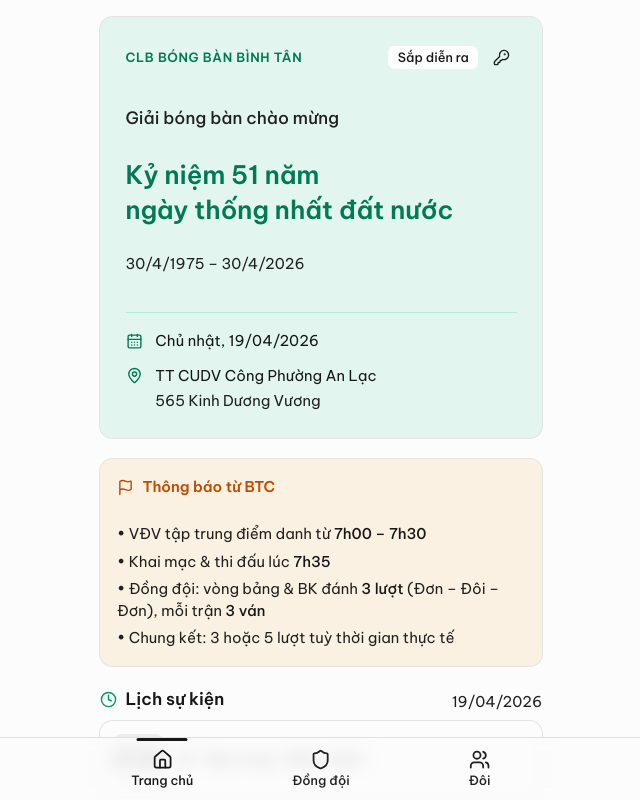
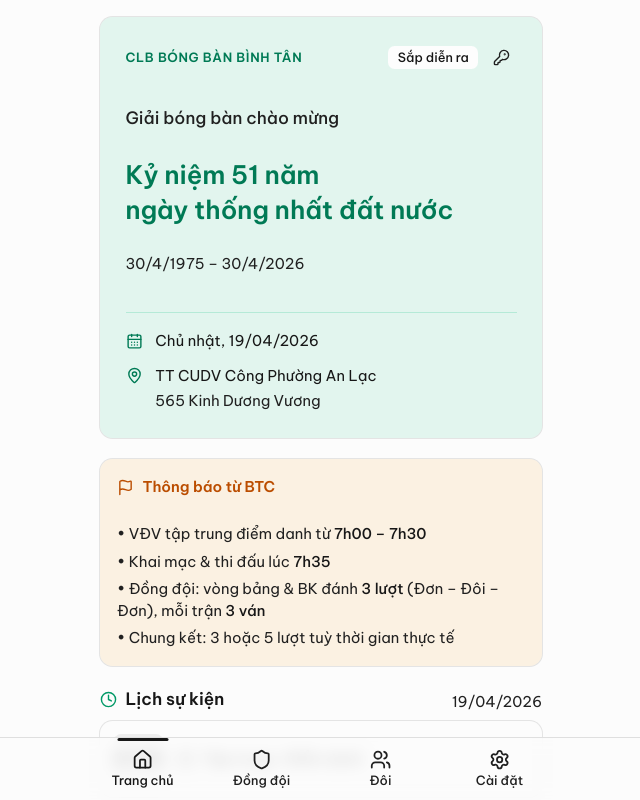
Before and after one commit to nguyenphuhao/pingpong304, a Next.js app: page / in a window 1280 px wide. Shown: the top 800 px of the page, without its empty margins (319-959 px from the left). Built offline with nearby package versions, Linux system fonts and the light colour scheme.

Commit message:
feat(nav): add 4th Settings tab to BottomNav with button support

```diff
--- a/src/app/_BottomNav.tsx
+++ b/src/app/_BottomNav.tsx
@@ -2,19 +2,18 @@
 
 import Link from "next/link";
 import { usePathname } from "next/navigation";
-import { Home, Shield, Users } from "lucide-react";
+import { useState } from "react";
+import { Home, Settings, Shield, Users } from "lucide-react";
 
 export function BottomNav() {
   const pathname = usePathname() ?? "/";
+  const [settingsOpen, setSettingsOpen] = useState(false);
+
   if (pathname.startsWith("/admin")) return null;
 
   const onHome = pathname === "/";
   const onDoubles = pathname === "/d" || pathname.startsWith("/d/");
   const onTeams = pathname === "/t" || pathname.startsWith("/t/");
-
-  const homeHref = "/";
-  const doublesHref = "/d";
-  const teamsHref = "/t";
 
   return (
     <>
@@ -22,11 +21,11 @@ export function BottomNav() {
       <div aria-hidden className="h-20" />
       <nav className="fixed inset-x-0 bottom-0 z-50 border-t bg-background/95 backdrop-blur supports-[backdrop-filter]:bg-background/80">
         <div
-          className="mx-auto grid max-w-md grid-cols-3"
+          className="mx-auto grid max-w-md grid-cols-4"
           style={{ paddingBottom: "env(safe-area-inset-bottom)" }}
         >
           <NavTab
-            href={homeHref}
+            href="/"
             label="Trang chủ"
             active={onHome}
             icon={<Home className="size-5" />}
@@ -34,7 +33,7 @@ export function BottomNav() {
             indicatorClass="bg-foreground"
           />
           <NavTab
-            href={teamsHref}
+            href="/t"
             label="Đồng đội"
             active={onTeams}
             icon={<Shield className="size-5" />}
@@ -42,18 +41,35 @@ export function BottomNav() {
             indicatorClass="bg-violet-500"
           />
           <NavTab
-            href={doublesHref}
+            href="/d"
             label="Đôi"
             active={onDoubles}
             icon={<Users className="size-5" />}
             activeClass="text-blue-600 dark:text-blue-400"
             indicatorClass="bg-blue-500"
           />
+          <NavTab
+            label="Cài đặt"
+            active={settingsOpen}
+            icon={<Settings className="size-5" />}
+            activeClass="text-foreground"
+            indicatorClass="bg-foreground"
+            onClick={() => setSettingsOpen(true)}
+          />
         </div>
       </nav>
+      {/* SettingsSheet is rendered here in Task 8. */}
     </>
   );
 }
+
+type NavTabProps = {
+  label: string;
+  active: boolean;
+  icon: React.ReactNode;
+  activeClass: string;
+  indicatorClass: string;
+} & ({ href: string; onClick?: undefined } | { href?: undefined; onClick: () => void });
 
 function NavTab({
   href,
@@ -62,21 +78,14 @@ function NavTab({
   icon,
   activeClass,
   indicatorClass,
-}: {
-  href: string;
-  label: string;
-  active: boolean;
-  icon: React.ReactNode;
-  activeClass: string;
-  indicatorClass: string;
-}) {
-  return (
-    <Link
-      href={href}
-      className={`relative flex flex-col items-center justify-center gap-0.5 py-2.5 text-xs font-medium transition-colors ${
-        active ? activeClass : "text-muted-foreground active:text-foreground"
-      }`}
-    >
+  onClick,
+}: NavTabProps) {
+  const className = `relative flex flex-col items-center justify-center gap-0.5 py-2.5 text-xs font-medium transition-colors ${
+    active ? activeClass : "text-muted-foreground active:text-foreground"
+  }`;
+
+  const inner = (
+    <>
       {active && (
         <span
           aria-hidden
@@ -85,6 +94,20 @@ function NavTab({
       )}
       {icon}
       <span>{label}</span>
+    </>
+  );
+
+  if (onClick) {
+    return (
+      <button type="button" onClick={onClick} className={className}>
+        {inner}
+      </button>
+    );
+  }
+
+  return (
+    <Link href={href!} className={className}>
+      {inner}
     </Link>
   );
 }
```
